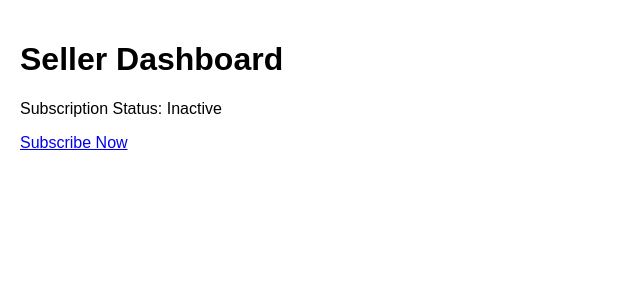
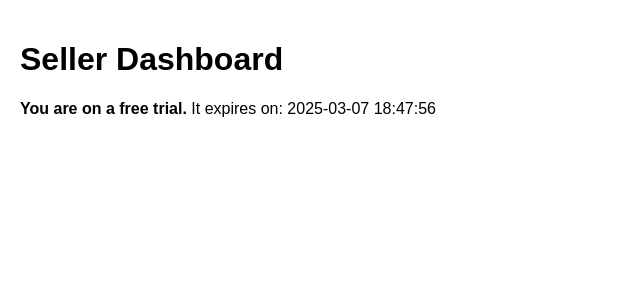
Before and after one commit to jayeshwarhadi/AgroConnect, a Flask app: page /dashboard in a window 1280 px wide. Shown: the part 38-338 px from the top of the page, without its empty margins (0-640 px from the left). Run offline with Flask 3, Linux system fonts and the light colour scheme; a user stored in the database is signed in; data comes from the database, SQL or seed files in the repository.

Commit message:
7 Day Free Trial Activated upon Registration

```diff
--- a/database.py
+++ b/database.py
@@ -18,15 +18,14 @@ def create_tables():
         )
     ''')
 
-    cursor.execute('''
+    cursor.execute("""
         CREATE TABLE IF NOT EXISTS sellers (
             id INTEGER PRIMARY KEY AUTOINCREMENT,
-            user_id INTEGER UNIQUE NOT NULL,
-            active_subscription INTEGER DEFAULT 0,
-            subscription_expiry TEXT,
-            FOREIGN KEY (user_id) REFERENCES users(id) ON DELETE CASCADE
+            user_id INTEGER UNIQUE,
+            subscription_active INTEGER DEFAULT 0,
+            trial_end_date TEXT DEFAULT NULL
         )
-    ''')
+    """)
 
     cursor.execute('''
         CREATE TABLE IF NOT EXISTS products (
--- a/routes/public.py
+++ b/routes/public.py
@@ -12,7 +12,7 @@ def home():
         FROM products
         JOIN sellers ON products.seller_id = sellers.id
         JOIN users ON sellers.user_id = users.id
-        WHERE sellers.active_subscription = 1
+        WHERE sellers.subscription_active = 1
     """)
     products = cursor.fetchall()
     conn.close()
--- a/routes/seller.py
+++ b/routes/seller.py
@@ -7,13 +7,13 @@ from config import Config
 stripe.api_key = Config.STRIPE_SECRET_KEY
 seller_bp = Blueprint('seller', __name__)
 
-@seller_bp.route('/dashboard')
+@seller_bp.route("/dashboard")
 def dashboard():
-    if 'user_id' not in session:
+    if "user_id" not in session:
         flash("You must be logged in!", "danger")
-        return redirect(url_for('auth.login'))
+        return redirect(url_for("auth.login"))
 
-    user_id = session['user_id']
+    user_id = session["user_id"]
 
     conn = connect_db()
     cursor = conn.cursor()
@@ -23,9 +23,19 @@ def dashboard():
 
     if not seller:
         flash("No seller account found.", "danger")
-        return redirect(url_for('public.home'))
+        return redirect(url_for("public.home"))
 
-    return render_template('seller_dashboard.html', seller=seller)
+    # Get seller details
+    seller_id, user_id, subscription_active, trial_end_date = seller
+
+    # Check if trial is still active
+    trial_active = trial_end_date and datetime.strptime(trial_end_date, "%Y-%m-%d %H:%M:%S") > datetime.now()
+
+    if not subscription_active and not trial_active:
+        flash("Your trial has ended! Subscribe to continue selling.", "danger")
+        return redirect(url_for("seller.subscribe"))
+
+    return render_template("seller_dashboard.html", seller=seller, trial_active=trial_active)
 
 @seller_bp.route('/subscribe')
 def subscribe():
--- a/templates/seller_dashboard.html
+++ b/templates/seller_dashboard.html
@@ -4,8 +4,13 @@
 
 {% block content %}
 <h1>Seller Dashboard</h1>
-<p>Subscription Status: {% if seller[2] %}Active{% else %}Inactive{% endif %}</p>
-{% if not seller[2] %}
+
+{% if trial_active %}
+    <p><strong>You are on a free trial.</strong> It expires on: {{ seller[3] }}</p>
+{% elif seller[2] %}
+    <p><strong>Your subscription is active.</strong></p>
+{% else %}
+    <p><strong>Your trial has expired.</strong> Please subscribe to continue selling.</p>
     <a href="{{ url_for('seller.subscribe') }}">Subscribe Now</a>
 {% endif %}
 {% endblock %}
```
Also changed, not shown: routes/auth.py (+21 -18 lines), ecommerce.db.
